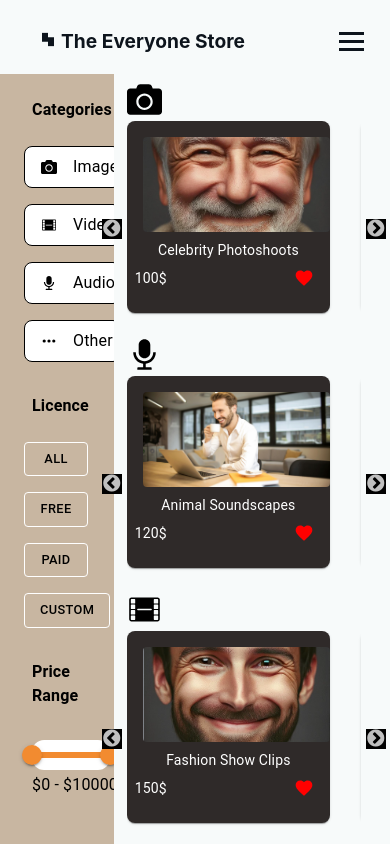
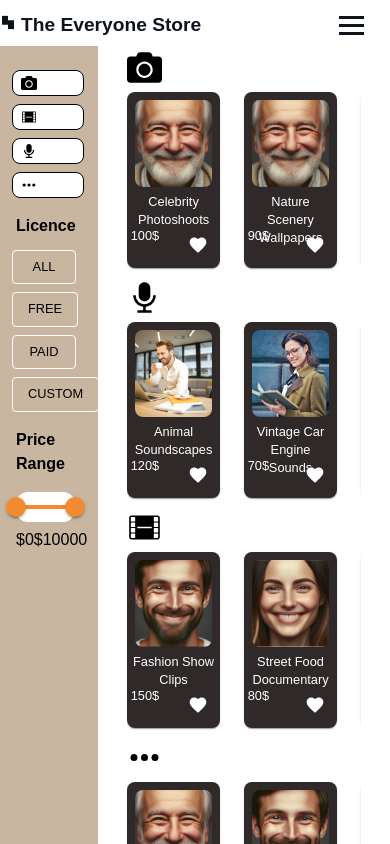
Before and after one commit to simonnilsson90/EksjoSot_Frontend, a React (Create React App) app in the folder client/: page /cards in a window 390 px wide. Shown: the top 844 px of the page. Built offline with nearby package versions, Linux system fonts and the light colour scheme.

Commit message:
create themeprovider with global css for mui components

```diff
--- a/client/src/components/marketplace/dataSetsCards/CardsLayoutWithSidebar.js
+++ b/client/src/components/marketplace/dataSetsCards/CardsLayoutWithSidebar.js
@@ -1,9 +1,12 @@
-import React from 'react'
 import Sidebar from './sidebar/Sidebar'
 import Carousel from './carousel/Carousel'
+import { ThemeProvider, CssBaseline } from '@mui/material';
+import theme from './theme/Theme';
 
 function CardsLayoutWithSidebar({ chidren }) {
   return (
+    <ThemeProvider theme={theme}>
+      <CssBaseline />
     <div style={{ display: 'flex', flexDirection: 'row', width: '100%' }}>
         <div style={{ flex: 1, minWidth: '25%' }}>
             <Sidebar />
@@ -14,6 +17,8 @@ function CardsLayoutWithSidebar({ chidren }) {
 
 
     </div>
+    </ThemeProvider>
+
   )
 }
 
--- a/client/src/components/marketplace/dataSetsCards/cards/CardsComponent.js
+++ b/client/src/components/marketplace/dataSetsCards/cards/CardsComponent.js
@@ -33,18 +33,21 @@ function CardsComponent({ item}) {
               maxHeight: '100%',}}
 
             />
-            <Typography variant="body2" color="#fff" align='center'>
+            <Box sx={{height: '2em', m: .5}}>
+             <Typography variant="body2" color="#fff" align='center'>
               {item.description}
             </Typography>
-            <Grid container justifyContent="space-between" alignItems="center">
-              <Grid item>
+            </Box>
+
+            <Grid container justifyContent="space-between" alignItems="center" sx={{height: '3em'}}>
+              <Grid item sx={{height: '100%'}}>
                 <Typography variant="body2" color="#fff">
                   {item.price}
                 </Typography>
               </Grid>
-              <Grid item>
+              <Grid item sx={{height: '100%'}}>
                 <IconButton aria-label="add to favorites">
-                  <FavoriteIcon style={{ color: 'red', fontSize: 20 }}/>
+                  <FavoriteIcon style={{ color: '#fff',fontSize: 20 }}/>
                 </IconButton>
               </Grid>
             </Grid>
--- a/client/src/components/marketplace/dataSetsCards/carousel/Carousel.js
+++ b/client/src/components/marketplace/dataSetsCards/carousel/Carousel.js
@@ -10,10 +10,13 @@ import { FaCamera } from "react-icons/fa";
 import { IoIosFilm } from "react-icons/io";
 import { AiFillAudio } from "react-icons/ai";
 import { HiDotsHorizontal } from "react-icons/hi";
+import { useMediaQuery } from '@mui/material';
 
 
 
-export default function SimpleSlider() {
+
+export default function Carousel() {
+  const matches = useMediaQuery('(min-width:600px)');
 
   function SampleNextArrow(props) {
     const { className, style, onClick } = props;
@@ -50,8 +53,8 @@ export default function SimpleSlider() {
     slidesToScroll: 3,
     autoplay: false,
     autoplaySpeed: 5000,
-    nextArrow: <SampleNextArrow />,
-    prevArrow: <SamplePrevArrow />,
+    nextArrow: matches ? <SampleNextArrow /> : <></>,
+    prevArrow: matches ? <SamplePrevArrow /> : <></>,
 
     responsive: [
       {
@@ -60,15 +63,15 @@ export default function SimpleSlider() {
       },
       {
         breakpoint: theme.breakpoints.values.lg,
+        settings: { slidesToShow: 4 },
+      },
+      {
+        breakpoint: theme.breakpoints.values.md,
         settings: { slidesToShow: 3 },
       },
       {
-        breakpoint: theme.breakpoints.values.md,
+        breakpoint: theme.breakpoints.values.sm,
         settings: { slidesToShow: 2 },
-      },
-      {
-        breakpoint: theme.breakpoints.values.sm,
-        settings: { slidesToShow: 1 },
       },
     ],
   };
--- a/client/src/components/marketplace/dataSetsCards/carousel/carousel.css
+++ b/client/src/components/marketplace/dataSetsCards/carousel/carousel.css
@@ -7,22 +7,9 @@
    }
    .content-sliders {
     padding: 0;
+    margin: 1;
    }
 
-  /* Specific adjustments for left and right arrows */
-  .slick-prev.custom-arrow {
-  left: -35px /* Adjust as necessary */
-
-  }
-
-  .slick-prev, .slick-next {
-    color: 'red';
-}
-
-
-  .slick-next.custom-arrow {
-    right: -15px; /* Adjust as necessary */
-  }
   .slider-container {
     position: relative;
     padding: 0;
@@ -34,3 +21,14 @@
   .custom-arrow:hover, .custom-arrow:focus {
     color: #000;
   }
+
+
+.arrowVisible {
+  display: block;
+  background: #000;
+}
+
+.arrowHidden {
+  display: none;
+  background: #000;
+}
--- a/client/src/components/marketplace/dataSetsCards/sidebar/Sidebar.js
+++ b/client/src/components/marketplace/dataSetsCards/sidebar/Sidebar.js
@@ -14,7 +14,7 @@ export default function Sidebar() {
     <Box sx={{
       flexGrow: 1,
       width: '100%',
-      height: '100vh',
+      height: '100%',
       p:0,
       bottom:0,
       pl: 2,
--- a/client/src/components/marketplace/dataSetsCards/sidebar/sidebarComponents/CategoriesComponent.js
+++ b/client/src/components/marketplace/dataSetsCards/sidebar/sidebarComponents/CategoriesComponent.js
@@ -4,45 +4,50 @@ import { AiFillAudio } from "react-icons/ai";
 import { HiDotsHorizontal } from "react-icons/hi";
 import { FaCamera } from "react-icons/fa";
 import { IoIosFilm } from "react-icons/io";
+import { useMediaQuery, useTheme } from '@mui/material';
 
-function Item(props) {
-  const { sx, ...other } = props;
-  return (
-    <Box
-      sx={{
 
-        bgcolor: (theme) => (theme.palette.mode === 'dark' ? '#101010' : 'grey.100'),
-        color: (theme) => (theme.palette.mode === 'dark' ? 'grey.300' : 'grey.800'),
-        border: '1px solid',
-        borderColor: (theme) =>
-          theme.palette.mode === 'dark' ? 'grey.800' : 'grey.300',
-        borderRadius: 3,
-        fontSize: '0.875rem',
-        fontWeight: '700',
-        ...sx,
-      }}
-      {...other}
-    />
-  );
-}
+//function Item(props) {
 
-Item.propTypes = {
-  /**
-   * The system prop that allows defining system overrides as well as additional CSS styles.
-   */
-  sx: PropTypes.oneOfType([
-    PropTypes.arrayOf(
-      PropTypes.oneOfType([PropTypes.func, PropTypes.object, PropTypes.bool]),
-    ),
-    PropTypes.func,
-    PropTypes.object,
-  ]),
-};
+
+  // const { sx, ...other } = props;
+  // return (
+    // <Box
+    //   sx={{
+
+        // border: '1px solid',
+        // borderColor: (theme) =>
+        //   theme.palette.mode === 'dark' ? 'grey.800' : 'grey.300',
+        // borderRadius: 3,
+        // fontSize: '0.875rem',
+        // fontWeight: '700',
+        // ...sx,
+//       }}
+//      {...other}
+//     />
+//   );
+// }
+
+// Item.propTypes = {
+//   /**
+//    * The system prop that allows defining system overrides as well as additional CSS styles.
+//    */
+//   sx: PropTypes.oneOfType([
+//     PropTypes.arrayOf(
+//       PropTypes.oneOfType([PropTypes.func, PropTypes.object, PropTypes.bool]),
+//     ),
+//     PropTypes.func,
+//     PropTypes.object,
+//   ]),
+// };
 
 
 const typeIcons = [{icon: FaCamera, type: 'Images'} ,{icon: IoIosFilm, type: 'Video'} , {icon: AiFillAudio, type: 'Audio'},  {icon: HiDotsHorizontal, type: 'Other'} ]
 
 export default function CategoriesComponent() {
+  const theme = useTheme();
+  const matches = useMediaQuery(theme.breakpoints.up('sm'));
+
   return (
   <Box
         sx={{
@@ -54,26 +59,41 @@ export default function CategoriesComponent() {
           p: 0
         }}
       >
-        <Box sx={{p: 2}}>
+        <Box sx={{ p: 2 }}>
+        {matches && (
+          <Typography level="h1" fontWeight={700}>
+            Categories
+          </Typography>
+        )}
+      </Box>
+
+        {/* <Box sx={{p: 2}}>
           <Typography level="h1" fontWeight={700}>Categories</Typography>
-        </Box>
+        </Box> */}
 
           {typeIcons.map((Icon, i) => (
-            <Box key={i} sx={{ display: 'flex', alignItems: 'center', width: '90%',  backgroundColor: '#fff', borderColor: 'black',
+            <Grid
+            key={i}
+            sx={{ display: 'flex',
+            alignItems: 'center',
+            width: '90%',
+            backgroundColor: '#fff',
+            borderColor: 'black',
             p: 1,
             m: 1,
             borderWidth: 1,
             borderStyle: 'solid',
             borderRadius: 2}}>
-              <Box sx={{display: 'flex', mr: 2, ml: 1}}>
+
+              <Grid sx={{display: 'flex', mr: 2, ml: 1}}>
                 <Icon.icon />
-              </Box>
+              </Grid>
 
-                <Box>
-                   <Typography>{Icon.type}</Typography>
-                </Box>
+                <Grid>
+                 {matches &&  <Typography>{Icon.type}</Typography>}
+                </Grid>
 
-              </Box>
+              </Grid>
             ))}
 
 
--- a/client/src/components/marketplace/dataSetsCards/sidebar/sidebarComponents/PriceRangeComponent.js
+++ b/client/src/components/marketplace/dataSetsCards/sidebar/sidebarComponents/PriceRangeComponent.js
@@ -53,7 +53,9 @@ function valuetext(value) {
          flexDirection: 'column',
           backgroundColor: 'transparent',
           borderRadius: 1,
-          bottom: 0
+          bottom: 0,
+          p: 0,
+          heigh: 'auto'
         }}
       >
         <Box sx={{p:2}} >
@@ -63,15 +65,14 @@ function valuetext(value) {
 
               <Item sx={{p: 2}}>
               <Slider
-         getAriaLabel={() => 'Temperature range'}
+         getAriaLabel={() => 'range'}
        max={10000}
         value={value}
         onChange={handleChange}
         valueLabelDisplay="auto"
         getAriaValueText={valuetext}
         sx={{color: '#f28b30', backgroundColor: '#fff', width: '80%','& .MuiSlider-track': {
-          bgcolor: '#f28b30', // Changes track background color
-        },
+          bgcolor: '#f28b30', },
         '& .MuiSlider-rail': {
           color: 'transparent',
           bgcolor: 'transparent', // Optional: Changes the rail (the part not filled by the track) background color
@@ -79,16 +80,22 @@ function valuetext(value) {
         '& .MuiSlider-thumb': {
           bgcolor: '#f28b30', // Optional: Changes the thumb color
         },
-        '& .MuiSlider-root.MuiSlider': {
+        '& .MuiSlider-root': {
           color: 'transparent',
           bgcolor: '#f28b30',
         }
        }}
       />
-       <Typography >
-                ${value[0]} - ${value[1]}
-       </Typography>
-              </Item>
+
+        <Box sx={{display: 'flex',
+        justifyContent: 'space-between',
+        alignItems: 'center',
+        width: '90%',}}>
+          <Typography >${value[0]}</Typography>
+          <Typography>${value[1]}</Typography>
+            </Box>
+
+          </Item>
           </Box>
 
   );
--- /dev/null
+++ b/client/src/components/marketplace/dataSetsCards/theme/Theme.js
@@ -0,0 +1,59 @@
+// theme.js
+import { createTheme } from '@mui/material/styles';
+
+const theme = createTheme({
+  typography: {
+    fontFamily: "'Montserrat', Arial, Helvetica, sans-serif",
+    fontSize: 16, // Assuming the base size is 16px for --font-size-base
+    h1: { fontSize: '6rem' }, // --font-size-xxl
+    h2: { fontSize: '4rem' }, // --font-sieze-xl
+    h3: { fontSize: '2rem' }, // --font-size-l
+    body1: { fontSize: '1rem' }, // --font-size-base
+    body2: { fontSize: '0.8rem' }, // --font-size-s
+    // You can continue this pattern for other typography variants
+  },
+  palette: {
+    primary: { main: '#F28B30' }, // --c-orange
+    background: {
+      default: '#2F2A29', // --c-dark-bg
+      paper: '#C8B6A1', // --c-light-bg
+    },
+    text: {
+      primary: '#FFFFFF', // --c-light-text
+      secondary: '#000000', // --c-dark-text
+    },
+  },
+  spacing: factor => `${0.25 * factor}rem`, // A simple conversion, assuming 1 spacing unit is 4px
+  components: {
+    MuiCssBaseline: {
+      styleOverrides: `
+        @import url('https://fonts.googleapis.com/css2?family=Montserrat:ital,wght@0,100..900;1,100..900&display=swap');
+
+        :root {
+          --padding-base: 16px;
+          --padding-s: calc(var(--padding-base) * .5);
+          --padding-m: calc(var(--padding-base) * 1.5);
+          --padding-l: calc(var(--padding-base) * 2);
+          --padding-xl: calc(var(--padding-base) * 4);
+        }
+
+        * {
+          box-sizing: border-box;
+          margin: 0;
+          padding: 0;
+        }
+
+        body {
+          display: flex;
+          flex-direction: column;
+          font-family: 'Montserrat', Arial, Helvetica, sans-serif;
+          min-height: 100vh;
+          background-color: var(--c-dark-bg); /* If you need to directly use CSS variables */
+          color: var(--c-light-text); /* Apply for default text color */
+        }
+      `,
+    },
+  },
+});
+
+export default theme;
```
